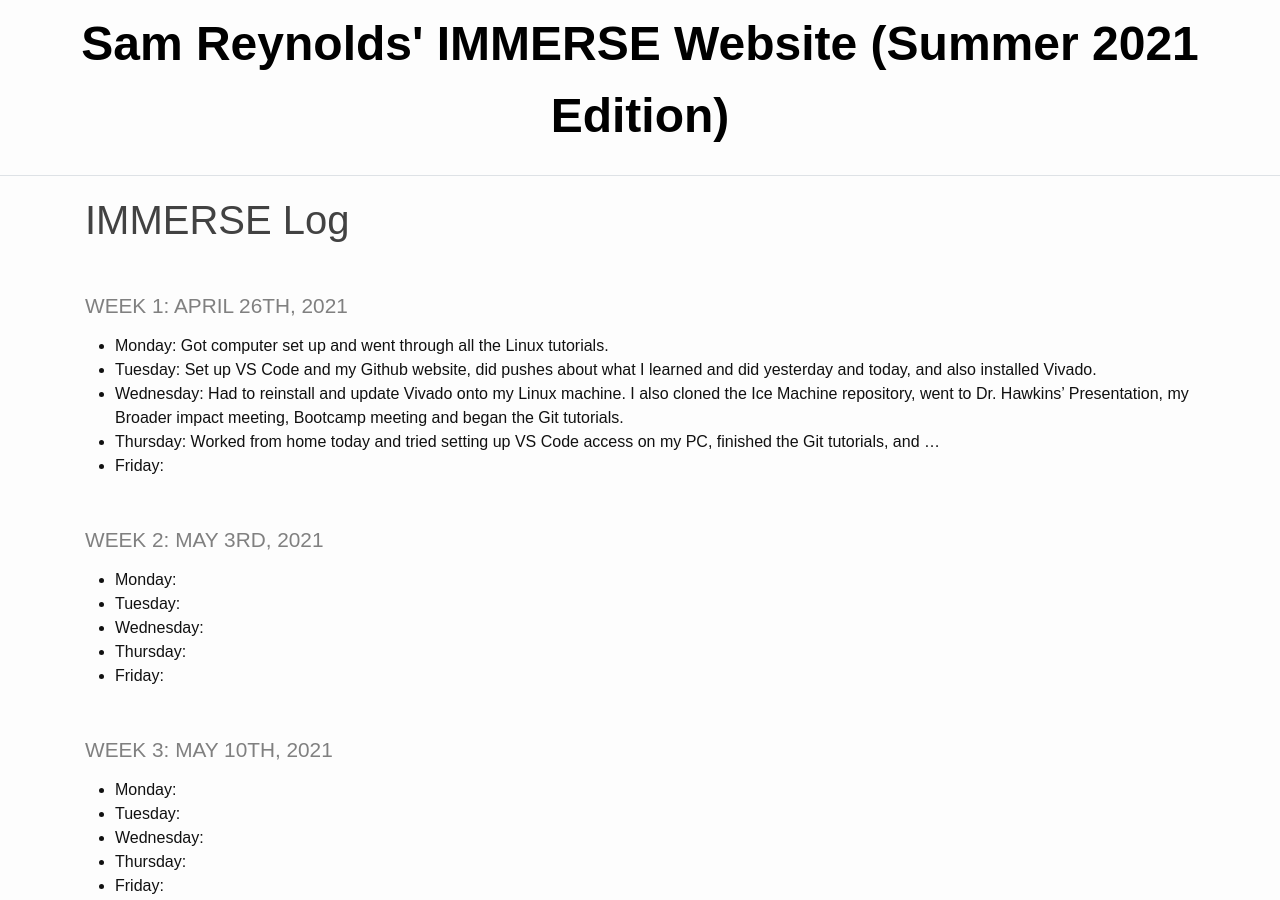
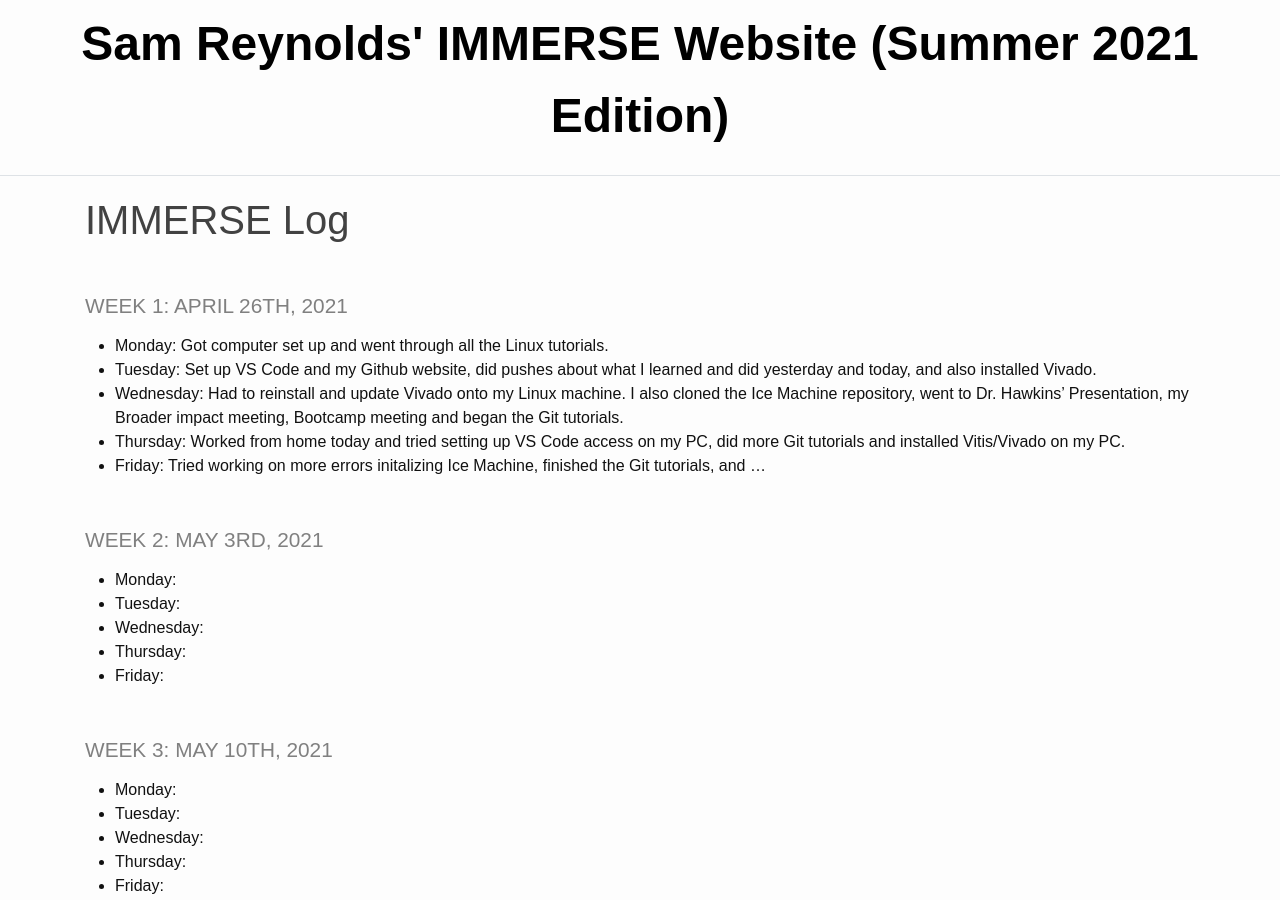
Before and after one commit to TheDHCreator/thedhcreator.github.io, a Jekyll site: the page built from _pages/log.md, in a window 1280 px wide and 900 px high. Built offline with Jekyll 4.4.1, drawn with Linux system fonts in a browser that asks for light colours.

Commit message:
first commit of Friday

```diff
--- a/_pages/log.md
+++ b/_pages/log.md
@@ -8,8 +8,8 @@ title: IMMERSE Log
 * **Monday**: Got computer set up and went through all the Linux tutorials.
 * **Tuesday**: Set up VS Code and my Github website, did pushes about what I learned and did yesterday and today, and also installed Vivado.
 * **Wednesday**: Had to reinstall and update Vivado onto my Linux machine. I also cloned the Ice Machine repository, went to Dr. Hawkins' Presentation, my Broader impact meeting, Bootcamp meeting and began the Git tutorials.
-* **Thursday**: Worked from home today and tried setting up VS Code access on my PC, finished the Git tutorials, and ...
-* **Friday**:
+* **Thursday**: Worked from home today and tried setting up VS Code access on my PC, did more Git tutorials and installed Vitis/Vivado on my PC.
+* **Friday**: Tried working on more errors initalizing Ice Machine, finished the Git tutorials, and ...
 
 ### Week 2: May 3rd, 2021
 
```
